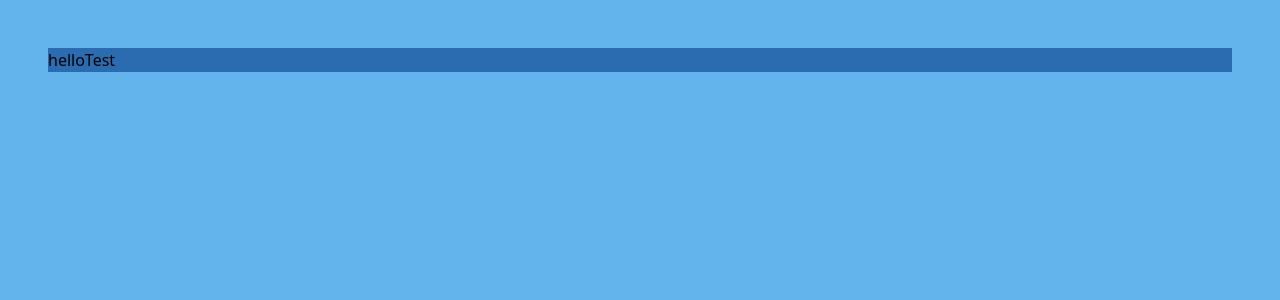
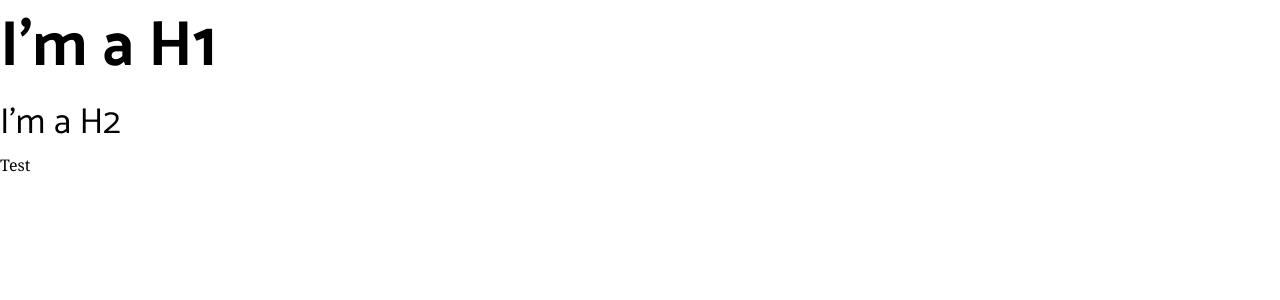
Before and after one commit to ivoberger/ivoberger.com, a Next.js app: page / in a window 1280 px wide. Shown: the top 300 px of the page. Built offline with nearby package versions, Linux system fonts and the light colour scheme.

Commit message:
font family setup

```diff
--- a/css/index.css
+++ b/css/index.css
@@ -1,10 +1,36 @@
 /* purgecss start ignore */
 @tailwind base;
+
 @tailwind components;
 /* purgecss end ignore */
-
 @tailwind utilities;
 
 body {
-  @apply bg-blue-400 p-12;
+  @apply antialiased font-serif bg-white;
 }
+
+h1 {
+  @apply font-sans font-bold mb-1 text-4xl;
+}
+
+h2 {
+  @apply font-sans leading-tight mb-1 text-3xl;
+}
+
+@screen sm {
+  h1 {
+    @apply text-5xl;
+  }
+  h2 {
+    @apply text-3xl mb-2;
+  }
+}
+
+@screen md {
+  h1 {
+    @apply text-6xl;
+  }
+  h2 {
+    @apply text-4xl;
+  }
+}
--- a/package.json
+++ b/package.json
@@ -26,7 +26,9 @@
   "dependencies": {
     "next": "9.3.5",
     "react": "16.13.1",
-    "react-dom": "16.13.1"
+    "react-dom": "16.13.1",
+    "typeface-catamaran": "^0.0.72",
+    "typeface-source-sans-pro": "^1.1.5"
   },
   "devDependencies": {
     "@fullhuman/postcss-purgecss": "2.x",
--- a/pages/_app.tsx
+++ b/pages/_app.tsx
@@ -2,6 +2,8 @@ import React from "react";
 import type { AppProps } from "next/app";
 
 import "../css/index.css";
+import "typeface-catamaran";
+import "typeface-source-sans-pro";
 
 function MyApp({ Component, pageProps }: AppProps) {
   return <Component {...pageProps} />;
--- a/pages/index.tsx
+++ b/pages/index.tsx
@@ -3,8 +3,9 @@ import Link from "next/link";
 
 const Index = () => {
   return (
-    <div className="bg-blue-700">
-      hello
+    <div>
+      <h1>I'm a H1</h1>
+      <h2>I'm a H2</h2>
       <Link href="test">
         <a>Test</a>
       </Link>
--- a/tailwind.config.js
+++ b/tailwind.config.js
@@ -1,7 +1,14 @@
+const defaultTheme = require("tailwindcss/defaultTheme");
+
 module.exports = {
   theme: {
-    extend: {},
+    extend: {
+      fontFamily: {
+        sans: ["Catamaran", ...defaultTheme.fontFamily.sans],
+        serif: ["Source Serif Pro", ...defaultTheme.fontFamily.serif],
+      },
+    },
   },
   variants: {},
   plugins: [],
-}
+};
```
Also changed, not shown: 1 other file (tests, documents, lock files or other folders).
